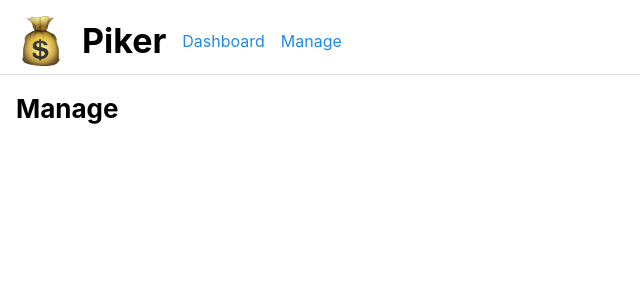
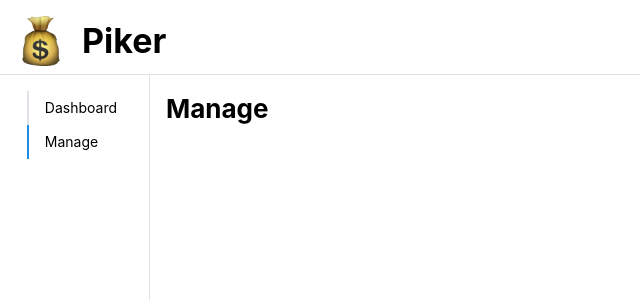
Before and after one commit to vivipoit/piker-ui, a React (Vite) app: page /manage in a window 1280 px wide. Shown: the top 300 px of the page, without its empty margins (0-640 px from the left). Built offline with nearby package versions, Linux system fonts and the light colour scheme.

Commit message:
implement navbar with tab navigation (replace Anchor navigation)

```diff
--- a/src/App.tsx
+++ b/src/App.tsx
@@ -1,8 +1,9 @@
-import { createTheme, MantineProvider, AppShell, Group, Title, Anchor } from "@mantine/core"
+import { createTheme, MantineProvider, AppShell, Group, Title, Burger } from "@mantine/core"
 import "@mantine/core/styles.css"
 import '@mantine/charts/styles.css';
 import BagOfCash from "/bag-of-cash.png"
-import Router from "./components/Router.tsx"
+import Router from "./components/Router/Router.tsx"
+import { useDisclosure } from '@mantine/hooks';
 
 const theme = createTheme({
   breakpoints: {
@@ -15,15 +16,20 @@ const theme = createTheme({
 })
 
 function App() {
+  const [opened, { toggle }] = useDisclosure();
+
   return (
     <MantineProvider theme={theme}>
-      <AppShell header={{ height: 75 }} padding="md">
+      <AppShell
+        padding="md"
+        header={{ height: 75 }}
+        navbar={{ width: 150, breakpoint: 'md', collapsed: { mobile: !opened } }}
+      >
         <AppShell.Header>
           <Group p="md">
+            <Burger opened={opened} onClick={toggle} hiddenFrom="md" size="sm" />
             <img src={BagOfCash} alt="Piker" height="50" />
             <Title order={1}>Piker</Title>
-            <Anchor href="/">Dashboard</Anchor>
-            <Anchor href="/manage">Manage</Anchor>
           </Group>
         </AppShell.Header>
         <AppShell.Main>
--- a/src/components/Router.tsx
+++ /dev/null
@@ -1,22 +0,0 @@
-import { Route, createBrowserRouter, createRoutesFromElements, RouterProvider } from 'react-router-dom';
-import { Dashboard } from "../pages/Dashboard.tsx"
-import { Manage } from "../pages/Manage.tsx"
-
-const router = createBrowserRouter(
-    createRoutesFromElements(
-        <Route path="/">
-            <Route index element={<Dashboard />} />
-            <Route path="manage" element={<Manage />} />
-        </Route>
-    )
-)
-
-export const Router: React.FC = () => {
-    return (
-        <>
-            <RouterProvider router={router}/>
-        </>
-    );
-}
-
-export default Router;
--- /dev/null
+++ b/src/components/Router/Layout.tsx
@@ -0,0 +1,17 @@
+import { Outlet } from "react-router-dom";
+import { AppShell } from "@mantine/core";
+import { Navigation } from "./Navigation";
+
+export const Layout = () => {
+    return (
+        <>
+            <AppShell.Navbar p="md">
+                <Navigation />
+            </AppShell.Navbar>
+
+            <Outlet />
+        </>
+    );
+};
+
+export default Layout;
--- /dev/null
+++ b/src/components/Router/Navigation.tsx
@@ -0,0 +1,18 @@
+import { useLocation, useNavigate } from "react-router-dom";
+import { Tabs } from "@mantine/core";
+
+export const Navigation = () => {
+    const location = useLocation();
+    const navigate = useNavigate();
+
+    return (
+        <Tabs orientation="vertical" placement="right" value={location.pathname} onChange={(path) => navigate(path)}>
+            <Tabs.List>
+                <Tabs.Tab value="/">Dashboard</Tabs.Tab>
+                <Tabs.Tab value="/manage">Manage</Tabs.Tab>
+            </Tabs.List>
+        </Tabs>
+    );
+};
+
+export default Navigation;
--- /dev/null
+++ b/src/components/Router/Router.tsx
@@ -0,0 +1,23 @@
+import { createBrowserRouter, RouterProvider } from "react-router-dom";
+import { Layout } from "./Layout"
+import { Dashboard } from "../../pages/Dashboard"
+import { Manage } from "../../pages/Manage"
+
+const router = createBrowserRouter([
+    {
+      path: "/",
+      element: <Layout />,
+      children: [
+        { index: true, element: <Dashboard /> },
+        { path: "manage", element: <Manage /> },
+      ],
+    },
+]);
+
+export const Router: React.FC = () => {
+    return (
+        <RouterProvider router={router}/>
+    );
+}
+
+export default Router;
```
